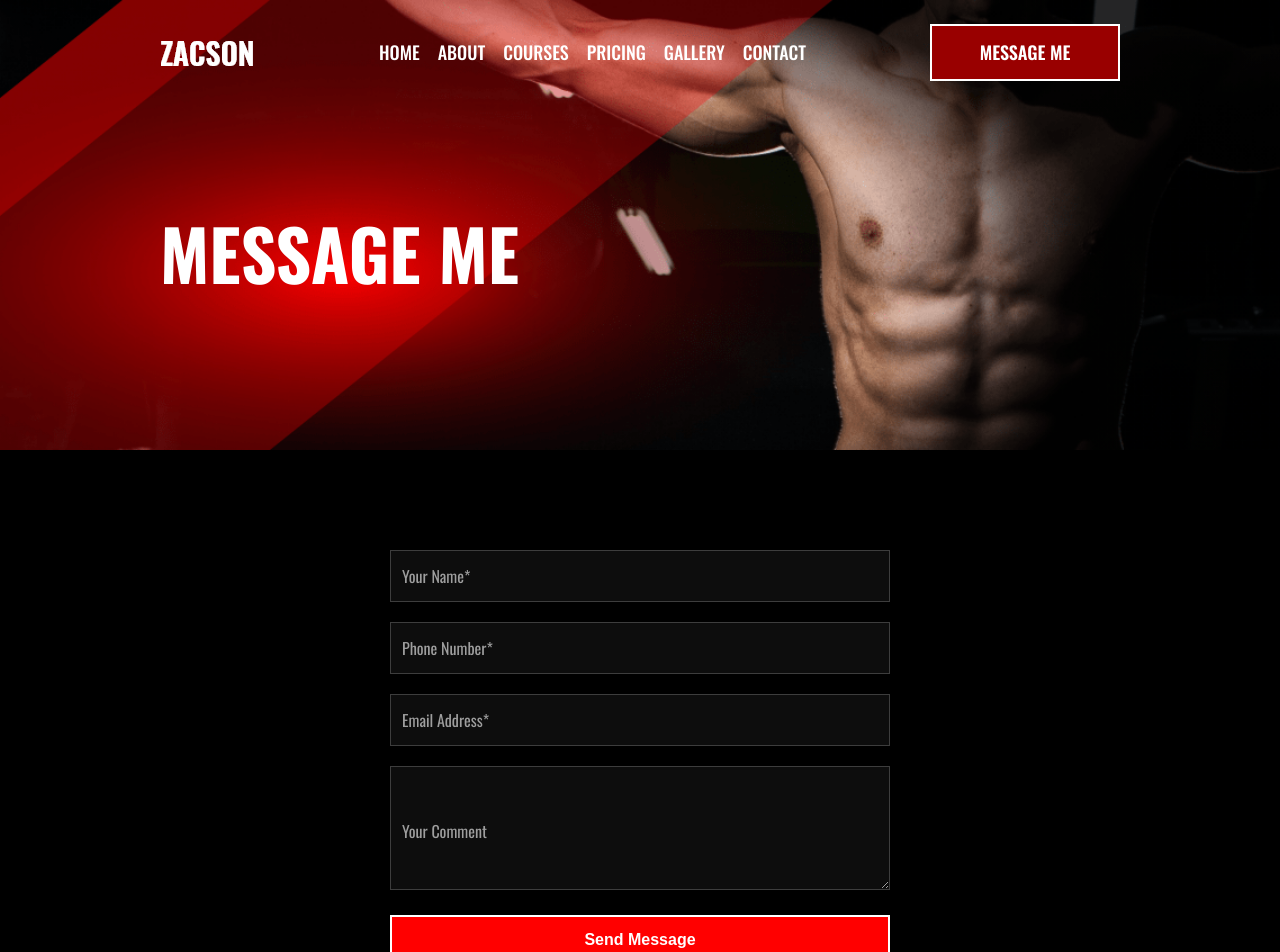
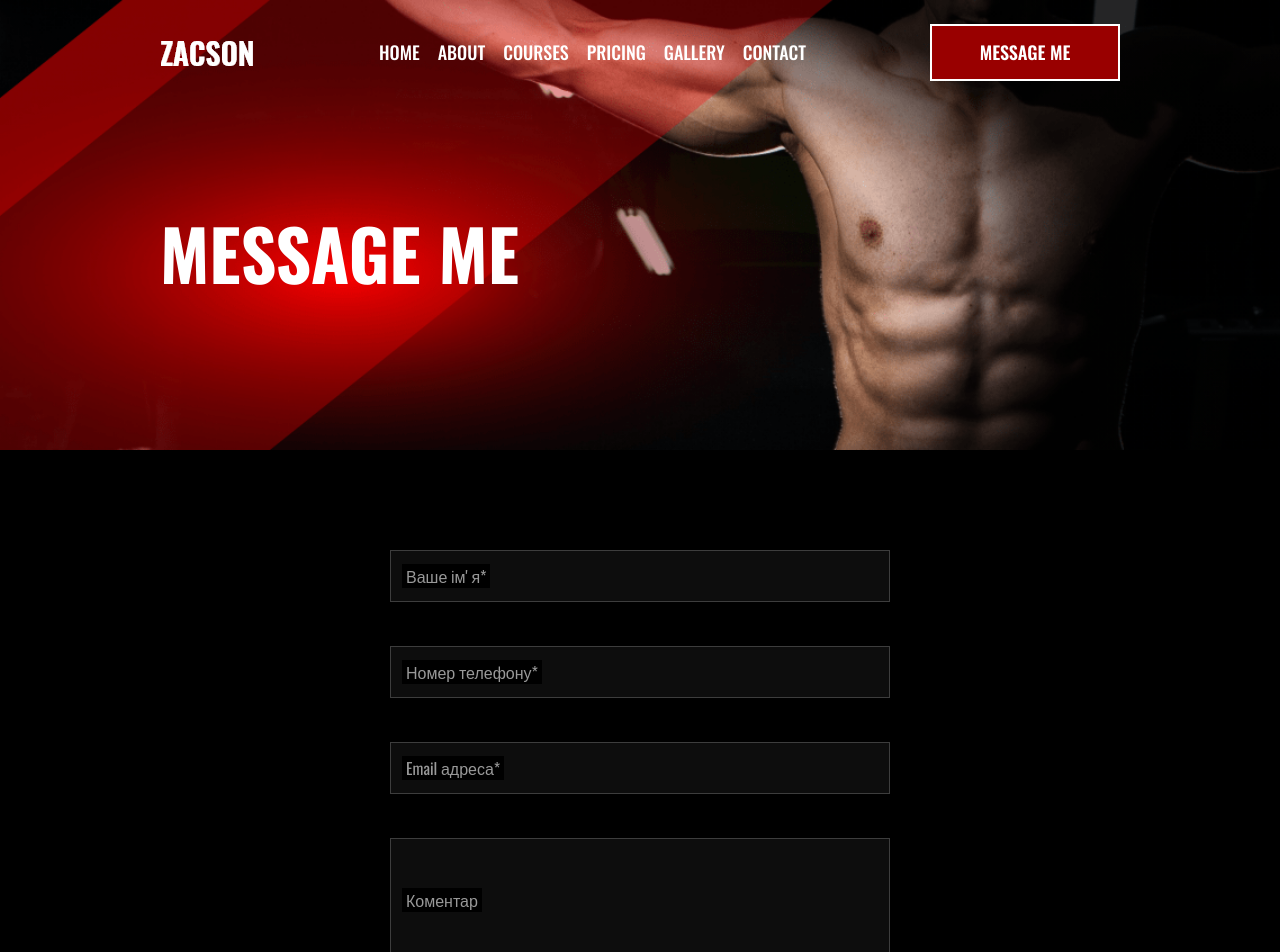
Before and after one commit to Ssovelich/Zacson-Website, a Next.js app: page /message in a window 1280 px wide. Shown: the top 952 px of the page. Built offline with nearby package versions, Linux system fonts and the light colour scheme.

Commit message:
fax form

```diff
--- a/package.json
+++ b/package.json
@@ -15,7 +15,8 @@
     "react": "^19.0.0",
     "react-dom": "^19.0.0",
     "react-hot-toast": "^2.5.2",
-    "react-icons": "^5.5.0"
+    "react-icons": "^5.5.0",
+    "zod": "^3.25.71"
   },
   "devDependencies": {
     "@eslint/eslintrc": "^3",
--- a/src/components/MessageForm/MessageForm.jsx
+++ b/src/components/MessageForm/MessageForm.jsx
@@ -5,27 +5,62 @@ import { useRef, useState } from "react";
 import emailjs from "@emailjs/browser";
 import LoaderWave from "@/components/LoaderWave/LoaderWave";
 import toast from "react-hot-toast";
+import { messageSchema } from "@/validation/messageSchema";
 
 const MessageForm = () => {
   const formRef = useRef(null);
   const [submitting, setSubmitting] = useState(false);
-  const [filled, setFilled] = useState({
-    name: false,
-    phone: false,
-    email: false,
-    message: false,
+
+  const [values, setValues] = useState({
+    name: "",
+    phone: "",
+    email: "",
+    message: "",
   });
 
+  const [errors, setErrors] = useState({});
+
+  const validateField = (name, value) => {
+    // створюємо копію values з оновленим полем
+    const updatedValues = { ...values, [name]: value };
+
+    const result = messageSchema.safeParse(updatedValues);
+
+    if (result.success) {
+      // якщо весь обʼєкт валідний, очищуємо всі помилки
+      setErrors((prev) => ({ ...prev, [name]: "" }));
+    } else {
+      // шукаємо конкретну помилку по полю
+      const fieldError = result.error.errors.find((e) => e.path[0] === name);
+      if (fieldError) {
+        setErrors((prev) => ({ ...prev, [name]: fieldError.message }));
+      } else {
+        setErrors((prev) => ({ ...prev, [name]: "" }));
+      }
+    }
+  };
+
   const handleChange = (e) => {
-    setFilled((prev) => ({
-      ...prev,
-      [e.target.name]: !!e.target.value,
-    }));
+    const { name, value } = e.target;
+    setValues((prev) => ({ ...prev, [name]: value }));
+    validateField(name, value);
   };
 
   const handleSubmit = async (e) => {
     e.preventDefault();
-    if (!formRef.current) return;
+
+    const result = messageSchema.safeParse(values);
+
+    if (!result.success) {
+      const fieldErrors = {};
+      result.error.errors.forEach((err) => {
+        if (err.path[0]) {
+          fieldErrors[err.path[0]] = err.message;
+        }
+      });
+      setErrors(fieldErrors);
+      return;
+    }
 
     setSubmitting(true);
 
@@ -37,85 +72,97 @@ const MessageForm = () => {
         process.env.NEXT_PUBLIC_EMAILJS_PUBLIC_KEY
       );
 
-      toast.success("Your message has been sent successfully! 💪");
+      toast.success("Ваше повідомлення надіслано успішно! 💪");
 
       formRef.current.reset();
-      setFilled({ name: false, phone: false, email: false, message: false });
+      setValues({ name: "", phone: "", email: "", message: "" });
+      setErrors({});
     } catch (err) {
       console.error(err);
-      toast.error("Oops! Something went wrong. Please try again.");
+      toast.error("Сталася помилка. Спробуйте ще раз.");
     } finally {
       setSubmitting(false);
     }
   };
 
   return (
-    <>
-
-      <form ref={formRef} onSubmit={handleSubmit} className={styles.form}>
+    <form ref={formRef} onSubmit={handleSubmit} noValidate className={styles.form}>
+      {/* Name */}
       <div className={styles.inputGroup}>
         <input
           id="name"
           name="name"
           type="text"
-            required
-            className={`${styles.input} ${filled.name ? styles.filled : ""}`}
+          value={values.name}
           onChange={handleChange}
+          className={`${styles.input} ${values.name ? styles.filled : ""} ${
+            errors.name ? styles.errorInput : ""
+          }`}
         />
         <label htmlFor="name" className={styles.label}>
-            Your Name*
+          Ваше імʼя*
         </label>
+        {errors.name && <p className={styles.errorMsg}>{errors.name}</p>}
       </div>
 
+      {/* Phone */}
       <div className={styles.inputGroup}>
         <input
           id="phone"
           name="phone"
           type="tel"
-            pattern="[+ 0-9]{7,}"
-            required
-            className={`${styles.input} ${filled.phone ? styles.filled : ""}`}
+          value={values.phone}
           onChange={handleChange}
+          className={`${styles.input} ${values.phone ? styles.filled : ""} ${
+            errors.phone ? styles.errorInput : ""
+          }`}
         />
         <label htmlFor="phone" className={styles.label}>
-            Phone Number*
+          Номер телефону*
         </label>
+        {errors.phone && <p className={styles.errorMsg}>{errors.phone}</p>}
       </div>
 
+      {/* Email */}
       <div className={styles.inputGroup}>
         <input
           id="email"
           name="email"
           type="email"
-            required
-            className={`${styles.input} ${filled.email ? styles.filled : ""}`}
+          value={values.email}
           onChange={handleChange}
+          className={`${styles.input} ${values.email ? styles.filled : ""} ${
+            errors.email ? styles.errorInput : ""
+          }`}
         />
         <label htmlFor="email" className={styles.label}>
-            Email Address*
+          Email адреса*
         </label>
+        {errors.email && <p className={styles.errorMsg}>{errors.email}</p>}
       </div>
 
+      {/* Message */}
       <div className={styles.inputGroup}>
         <textarea
           id="message"
           name="message"
           rows={5}
+          value={values.message}
+          onChange={handleChange}
           className={`${styles.input} ${styles.textarea} ${
-              filled.message ? styles.filled : ""
-            }`}
-            onChange={handleChange}
+            values.message ? styles.filled : ""
+          } ${errors.message ? styles.errorInput : ""}`}
         />
         <label htmlFor="message" className={styles.label}>
-            Your Comment
+          Коментар
         </label>
+        {errors.message && <p className={styles.errorMsg}>{errors.message}</p>}
       </div>
 
       <button type="submit" disabled={submitting} className={styles.button}>
-          {submitting ? <LoaderWave /> : "Send Message"}
+        {submitting ? <LoaderWave /> : "Надіслати повідомлення"}
       </button>
     </form>
-    </>
   );
 };
 
--- a/src/components/MessageForm/MessageForm.module.css
+++ b/src/components/MessageForm/MessageForm.module.css
@@ -3,30 +3,39 @@
   flex-direction: column;
   gap: 20px;
   max-width: 500px;
+  margin: 0 auto;
   width: 100%;
-  margin: 0 auto;
 }
+
 .inputGroup {
   position: relative;
+  display: flex;
+  flex-direction: column;
+  margin-bottom: 24px;
 }
+
 .input {
   width: 100%;
-  padding: 16px 12px 16px 12px;
+  padding: 16px 12px;
   border: 1px solid rgba(255, 255, 255, 0.2);
   background-color: rgba(255, 255, 255, 0.05);
   color: white;
+
   font-size: 16px;
   outline: none;
   transition: border 0.2s, background-color 0.2s;
 }
+
 .textarea {
   resize: vertical;
   min-height: 120px;
 }
+
 .input:focus {
   border-color: rgba(255, 255, 255, 0.4);
   background-color: rgba(255, 255, 255, 0.08);
 }
+
 .label {
   position: absolute;
   left: 12px;
@@ -36,39 +45,40 @@
   font-size: 16px;
   pointer-events: none;
   transition: all 0.2s ease;
-}
-.input:focus + .label,
-.filled + .label {
-  top: -9px;
-  left: 10px;
-  font-size: 12px;
   background: black;
   padding: 0 4px;
+}
+
+.filled + .label,
+.input:focus + .label {
+  top: -8px;
+  font-size: 12px;
   color: white;
 }
+
 .button {
   background-color: white;
-  background: #ff0000;
-  color: white;
+  color: black;
   padding: 14px 24px;
-  border: 2px solid white;
-  font-weight: bold;
+  border: none;
+   font-weight: bold;
   font-size: 16px;
   cursor: pointer;
   transition: background 0.3s;
 }
+
 .button:disabled {
   opacity: 0.6;
   cursor: not-allowed;
 }
-.status {
-  font-size: 14px;
-  text-align: center;
-  margin-top: 10px;
+
+.errorInput {
+  border-color: #f44336;
 }
-.success {
-  color: #4caf50;
+
+.errorMsg {
+  color: #f44336;
+  font-size: 13px;
+  margin-top: 6px;
+  margin-left: 4px;
 }
-.error {
-  color: #f44336;
-}
--- /dev/null
+++ b/src/validation/messageSchema.js
@@ -0,0 +1,21 @@
+import { z } from "zod";
+
+export const messageSchema = z.object({
+  name: z
+    .string()
+    .min(3, "Імʼя має містити щонайменше 3 символи.")
+    .max(20, "Імʼя не може перевищувати 20 символів.")
+    .nonempty("Імʼя є обовʼязковим."),
+
+  email: z
+    .string()
+    .nonempty("Email є обовʼязковим.")
+    .email("Неправильний формат email."),
+
+  phone: z
+    .string()
+    .nonempty("Номер телефону є обовʼязковим.")
+    .regex(/^\+?\d{9,12}$/, "Невірний формат номера телефону."),
+
+  message: z.string().optional(),
+});
```
Also changed, not shown: 1 other file (tests, documents, lock files or other folders). Lines whose indentation alone changed are shown as unchanged.
